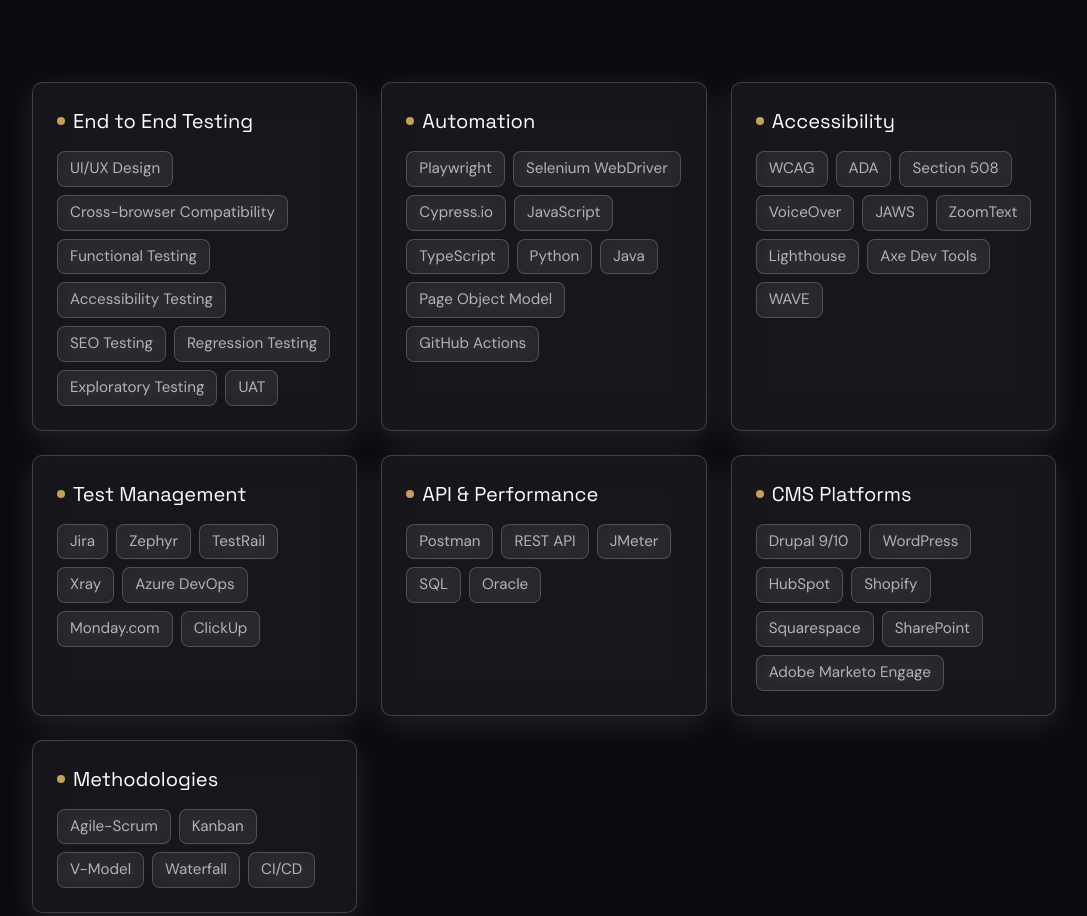
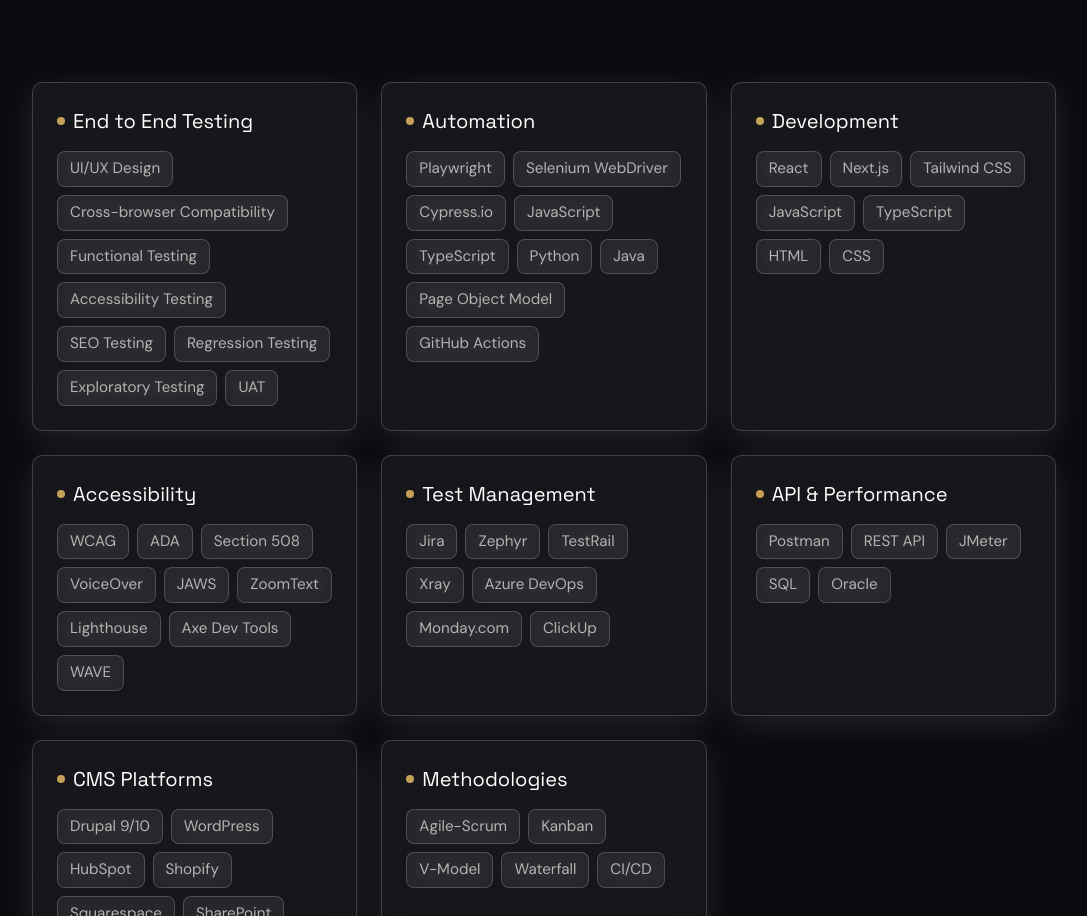
Before and after one commit to miranda-gv/my-portfolio, a Next.js app: page / in a window 1280 px wide. Shown: the part 4517-5433 px from the top of the page, without its empty margins (96-1183 px from the left). Built offline with nearby package versions, Linux system fonts and the light colour scheme.

Commit message:
added development skill and format

```diff
--- a/package.json
+++ b/package.json
@@ -3,7 +3,7 @@
   "version": "0.1.0",
   "private": true,
   "scripts": {
-    "dev": "next dev -p 3010",
+    "dev": "lsof -ti :3010 | xargs kill -9 && next dev -p 3010",
     "build": "next build",
     "start": "next start -p 3010",
     "lint": "eslint"
--- a/src/data/skills.ts
+++ b/src/data/skills.ts
@@ -19,32 +19,89 @@
   heading: "SKILLS & EXPERTISE",
   categories: [
     {
-      category: 'End to End Testing',
-      items: ['UI/UX Design', 'Cross-browser Compatibility', 'Functional Testing', 'Accessibility Testing', 'SEO Testing', 'Regression Testing', 'Exploratory Testing', 'UAT']
+      category: "End to End Testing",
+      items: [
+        "UI/UX Design",
+        "Cross-browser Compatibility",
+        "Functional Testing",
+        "Accessibility Testing",
+        "SEO Testing",
+        "Regression Testing",
+        "Exploratory Testing",
+        "UAT",
+      ],
     },
     {
-      category: 'Automation',
-      items: ['Playwright', 'Selenium WebDriver', 'Cypress.io', 'JavaScript', 'TypeScript', 'Python', 'Java', 'Page Object Model', 'GitHub Actions']
+      category: "Automation",
+      items: [
+        "Playwright",
+        "Selenium WebDriver",
+        "Cypress.io",
+        "JavaScript",
+        "TypeScript",
+        "Python",
+        "Java",
+        "Page Object Model",
+        "GitHub Actions",
+      ],
     },
     {
-      category: 'Accessibility',
-      items: ['WCAG', 'ADA', 'Section 508', 'VoiceOver', 'JAWS', 'ZoomText', 'Lighthouse', 'Axe Dev Tools', 'WAVE']
+      category: "Development",
+      items: [
+        "React",
+        "Next.js",
+        "Tailwind CSS",
+        "JavaScript",
+        "TypeScript",
+        "HTML",
+        "CSS",
+      ],
     },
     {
-      category: 'Test Management',
-      items: ['Jira', 'Zephyr', 'TestRail', 'Xray', 'Azure DevOps', 'Monday.com', 'ClickUp']
+      category: "Accessibility",
+      items: [
+        "WCAG",
+        "ADA",
+        "Section 508",
+        "VoiceOver",
+        "JAWS",
+        "ZoomText",
+        "Lighthouse",
+        "Axe Dev Tools",
+        "WAVE",
+      ],
     },
     {
-      category: 'API & Performance',
-      items: ['Postman', 'REST API', 'JMeter', 'SQL', 'Oracle']
+      category: "Test Management",
+      items: [
+        "Jira",
+        "Zephyr",
+        "TestRail",
+        "Xray",
+        "Azure DevOps",
+        "Monday.com",
+        "ClickUp",
+      ],
     },
     {
-      category: 'CMS Platforms',
-      items: ['Drupal 9/10', 'WordPress', 'HubSpot', 'Shopify', 'Squarespace', 'SharePoint', 'Adobe Marketo Engage']
+      category: "API & Performance",
+      items: ["Postman", "REST API", "JMeter", "SQL", "Oracle"],
     },
     {
-      category: 'Methodologies',
-      items: ['Agile-Scrum', 'Kanban', 'V-Model', 'Waterfall', 'CI/CD']
+      category: "CMS Platforms",
+      items: [
+        "Drupal 9/10",
+        "WordPress",
+        "HubSpot",
+        "Shopify",
+        "Squarespace",
+        "SharePoint",
+        "Adobe Marketo Engage",
+      ],
+    },
+    {
+      category: "Methodologies",
+      items: ["Agile-Scrum", "Kanban", "V-Model", "Waterfall", "CI/CD"],
     },
   ] as SkillCategory[],
 };
```
